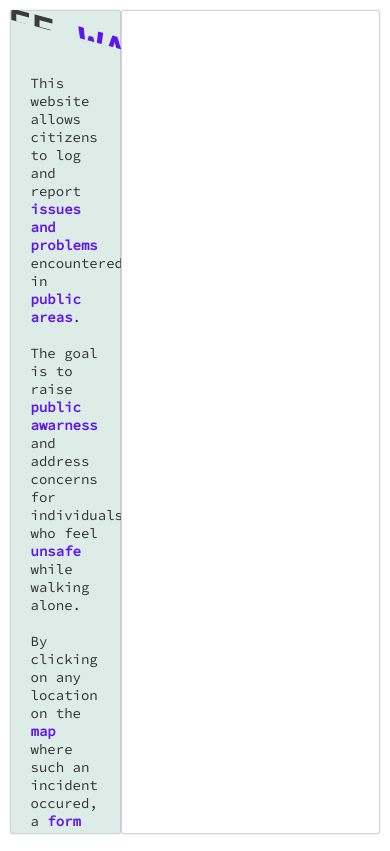
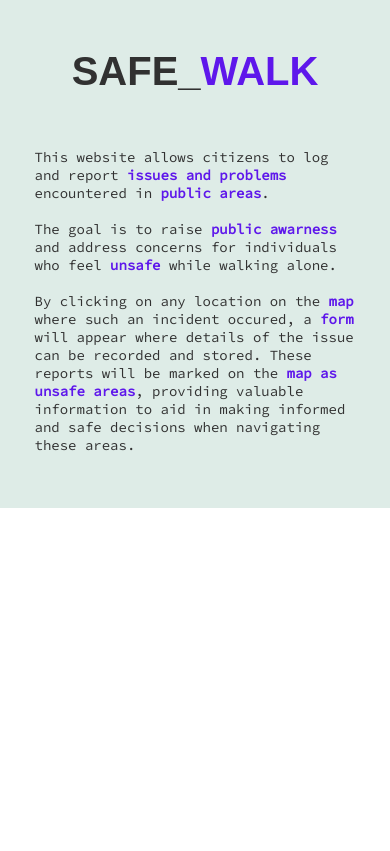
Before and after one commit to Mithesh-B/Safe_Walk, a website: page index.html in a window 390 px wide. Drawn offline with nearby package versions, Linux system fonts and the light colour scheme; a web font is replaced by a local one.

Commit message:
responsive update

```diff
--- a/styles.css
+++ b/styles.css
@@ -3,7 +3,14 @@
   padding: 0;
   box-sizing: inherit;
 }
+@font-face {
+  font-family: 'beyno-testregular';
+  src: url('beyno-test-regular-webfont.woff2') format('woff2'),
+       url('beyno-test-regular-webfont.woff') format('woff');
+  font-weight: normal;
+  font-style: normal;
 
+}
 html {
   font-size: 62.5%;
   box-sizing: border-box;
@@ -100,56 +107,14 @@ mark {
   display: none;
 }
 .center {
+  font-family:'beyno-testregular', sans-serif;
+font-size: 20px;
   align-self: center;
-  margin-bottom: 20%;
-  margin-top: 15%;
+  margin-bottom: 10%;
+  margin-top: 10%;
   top: 50%;
+  color: rgb(49, 49, 49);
 
-  transform: prespective(1000px) translate(-50%, -50%);
-  transform: skewY(15deg);
-  transition: 0.5s;
-}
-
-.center:hover {
-  transform: prespective(1000px) translate(-50%, -50%);
-  transform: skewY(0deg);
-}
-
-.center h1 span {
-  position: absolute;
-  top: 0;
-  left: 0;
-  transform: translate(-50%, -50%);
-  margin: 0;
-  padding: 0;
-
-  font-size: 2em;
-  color: rgb(59, 59, 59);
-  transform-style: preserve-3d;
-  transition: 0.8s;
-}
-.center h1 span:nth-child(1) {
-  clip-path: polygon(0 0, 100% 0, 100% 45%, 0 45%);
-}
-
-.center h1 span:nth-child(2) {
-  color: #5e17eb;
-  transform: translate(-50%, -50%) skewX(-60deg);
-  left: -6px;
-  clip-path: polygon(0 45%, 100% 45%, 100% 55%, 0 55%);
-}
-
-.center h1 span:nth-child(3) {
-  transform: translate(-50%, -50%) skewY(0deg);
-  left: -12px;
-  clip-path: polygon(0 55%, 100% 55%, 100% 100%, 0 100%);
-}
-
-.center:hover h1 span:nth-child(2),
-.center:hover h1 span:nth-child(3) {
-  transform: translate(-50%, -50%) skewX(0deg);
-  left: 0;
-  color: rgb(59, 59, 59);
 }
 
 /* Form input styles */
@@ -289,16 +254,7 @@ select {
   font-weight: bold;
 }
 
-/* Responsive styles */
-@media (min-width: 768px) {
-  /* Change the width of the sidebar and map on larger screens */
-  .sidebar {
-    width: 30%;
-  }
-  #map {
-    width: 70%;
-  }
-}
+
 .leaflet-popup .leaflet-popup-content-wrapper {
   box-shadow: rgba(0, 0, 0, 0.05) 0px 0px 0px 1px,
     rgb(209, 213, 219) 0px 0px 0px 1px inset;
@@ -317,3 +273,35 @@ select {
 .leaflet-popup .leaflet-popup-tip {
   background-color: #c8e6db;
 }
+/* responsive */
+@media only screen and (max-width: 767px) {
+  .sidebar {
+    width: 100%;
+    height: auto;
+    position: relative;
+    left: 0;
+    top: 0;
+    box-shadow: none;
+    border-radius: 0;
+
+    overflow-x: hidden;
+  }
+  #map{
+    width: 100%;
+    height: 40%;
+    position: relative;
+
+    left: 0;
+    top: 0;
+    box-shadow: none;
+    border-radius: 0;
+    margin: 5px;
+    padding: 100px;
+  }
+  body{
+    padding: 0px;
+  }
+  form{
+    width: 100%;
+  }
+}
```
